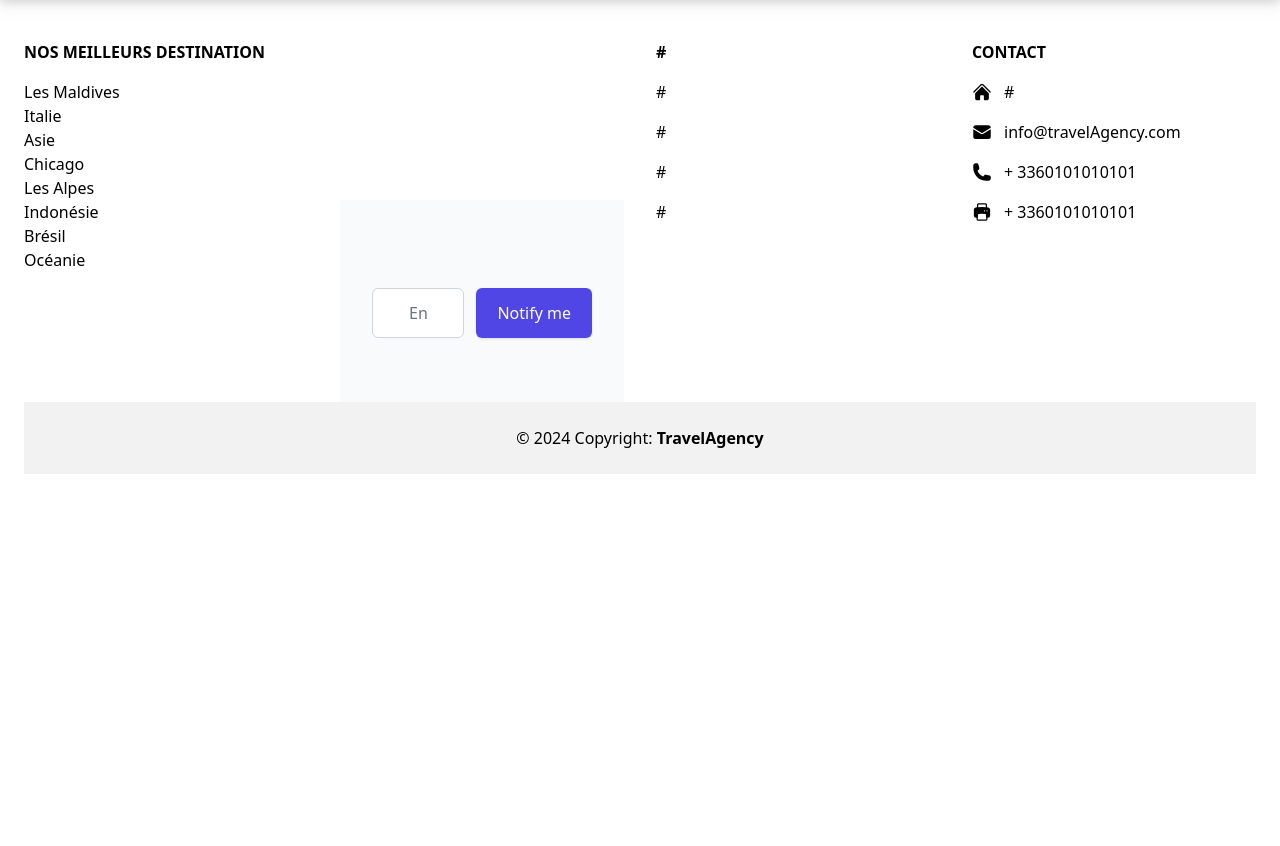
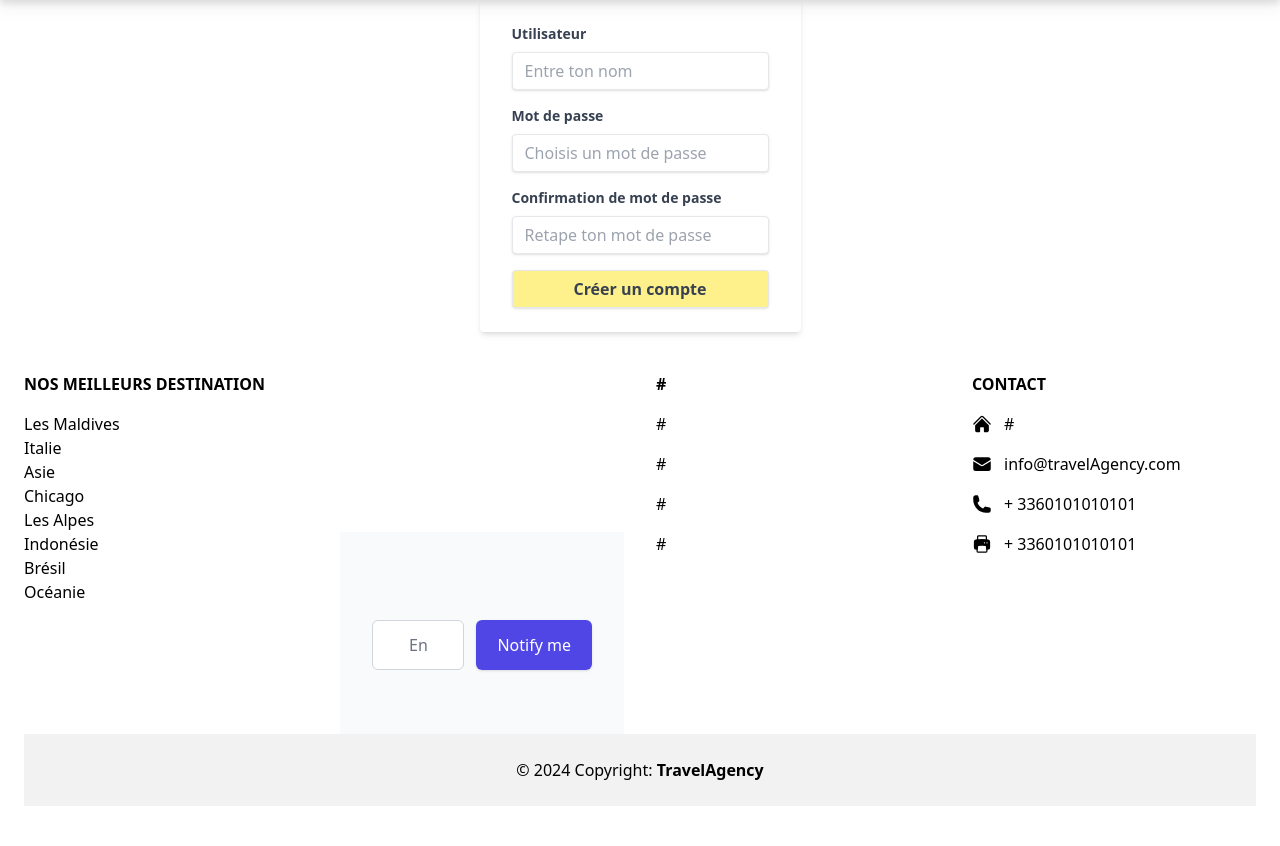
Before and after one commit to SoizicMM/travelagency, a Flask app: page /register in a window 1280 px wide. Shown: the part 64-910 px from the top of the page. Before the commit the page ends 538 px from the top, so only its background shows below. Run offline with Flask 3, Linux system fonts and the light colour scheme; some libraries are stand-ins or nearby versions.

Commit message:
Register

```diff
--- a/templates/register.html
+++ b/templates/register.html
@@ -1,6 +1,33 @@
 {% extends "base.html" %}
 
 {% block content %}
-<!--Enregistrer un nouvelle utilisateur-->
+
+<div class="flex items_center justify-center">
+  <form method="POST" action="" class="bg-white px-8 py-6 rounded shadow-md">
+    <div class="mb-4" >
+      <label class="block text-gray-700 text-sm font-bold mb-2">
+        Utilisateur
+      </label>
+        <input type="text" name="utilisateur" placeholder="Entre ton nom"
+          class="shadow appearance-none border rounded w-full py-2 px-3 text-gray-700 leading-tight focus:outline-none focus:shadow-outline">
+    </div>
+    <div class="mb-4">
+      <label class="block text-gray-700 text-sm font-bold mb-2">
+        Mot de passe
+      </label>
+        <input type="password" name ="mot_de_passe" placeholder="Choisis un mot de passe" class="shadow appearance-none border rounded w-full py-2 px-3 text-gray-700 leading-tight focus:outline-none focus:shadow-outline" >
+    </div>
+    <div class="mb-4">
+      <label class="block text-gray-700 text-sm font-bold mb-2">
+        Confirmation de mot de passe
+      </label>
+        <input type="password" name="verif_mot_de_passe" placeholder="Retape ton mot de passe" class="shadow appearance-none border rounded w-full py-2 px-3 text-gray-700 leading-tight focus:outline-none focus:shadow-outline">
+    </div>
+    <div>
+      <button type="submit" class=" font-bold bg-yellow-200 hover:bg-yellow-200 shadow appearance-none border rounded w-full py-2 px-3 text-gray-700 leading-tight focus:outline-none focus:shadow-outline" >Créer un compte </button >
+    </div>
+  </form>
+</div>
+
 
 {% endblock %}
```
